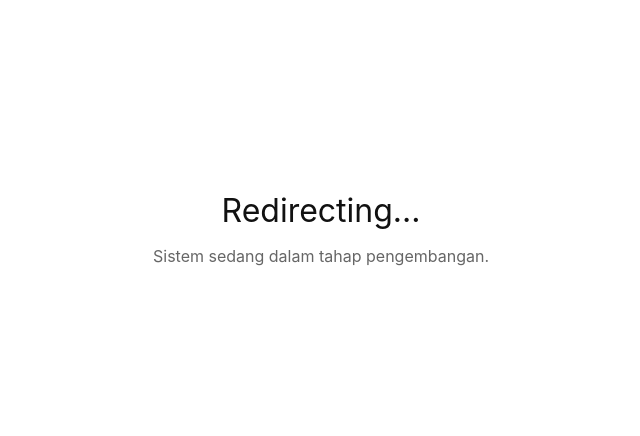
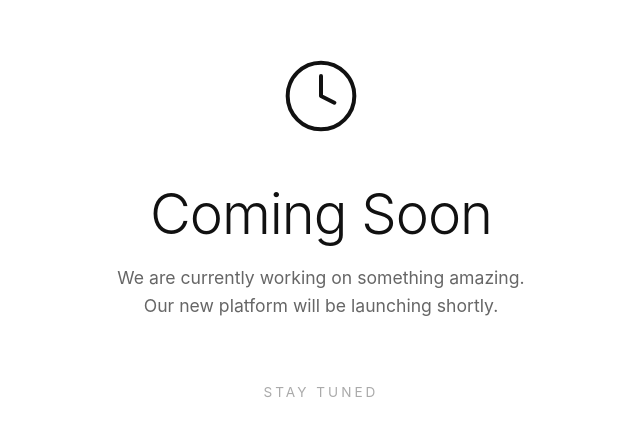
Before and after one commit to hyein89/Superlinkdd, a Next.js app: page / in a window 1280 px wide. Shown: the part 172-608 px from the top of the page, without its empty margins (319-959 px from the left). Built offline with nearby package versions, Linux system fonts and the light colour scheme.

Commit message:
Update page.js

```diff
--- a/app/page.js
+++ b/app/page.js
@@ -1,14 +1,66 @@
-import { siteConfig } from '../config';
-
 export default function Home() {
   return (
-    <main style={{ textAlign: 'center' }}>
-      <h1 style={{ fontSize: '2rem', fontWeight: '400', marginBottom: '1rem' }}>
-        {siteConfig.siteName}
+    <main style={{
+      display: 'flex',
+      flexDirection: 'column',
+      justifyContent: 'center',
+      alignItems: 'center',
+      minHeight: '100vh',
+      backgroundColor: '#ffffff',
+      color: '#111111',
+      fontFamily: '-apple-system, BlinkMacSystemFont, "Segoe UI", Roboto, Helvetica, Arial, sans-serif',
+      textAlign: 'center',
+      padding: '2rem'
+    }}>
+
+      {/* Ikon SVG Jam / Waktu Minimalis */}
+      <div style={{ marginBottom: '2.5rem' }}>
+        <svg
+          width="80"
+          height="80"
+          viewBox="0 0 24 24"
+          fill="none"
+          stroke="#111111"
+          strokeWidth="1.2"
+          strokeLinecap="round"
+          strokeLinejoin="round"
+        >
+          <circle cx="12" cy="12" r="10"></circle>
+          <polyline points="12 6 12 12 16 14"></polyline>
+        </svg>
+      </div>
+
+      {/* Judul Utama */}
+      <h1 style={{
+        fontSize: '3.5rem',
+        fontWeight: '300',
+        marginBottom: '1rem',
+        letterSpacing: '-1px'
+      }}>
+        Coming Soon
       </h1>
-      <p style={{ color: '#666' }}>
-        Sistem sedang dalam tahap pengembangan.
+
+      {/* Deskripsi */}
+      <p style={{
+        fontSize: '1.1rem',
+        color: '#666666',
+        maxWidth: '420px',
+        lineHeight: '1.6'
+      }}>
+        We are currently working on something amazing. Our new platform will be launching shortly.
       </p>
+
+      {/* Teks Pemanis di bawah */}
+      <div style={{
+        marginTop: '4rem',
+        fontSize: '0.85rem',
+        color: '#aaaaaa',
+        letterSpacing: '3px',
+        textTransform: 'uppercase'
+      }}>
+        Stay Tuned
+      </div>
+
     </main>
   );
 }
```
